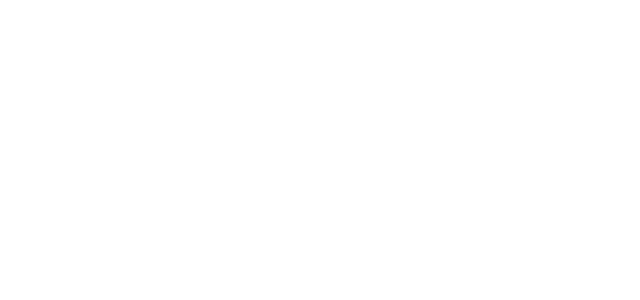
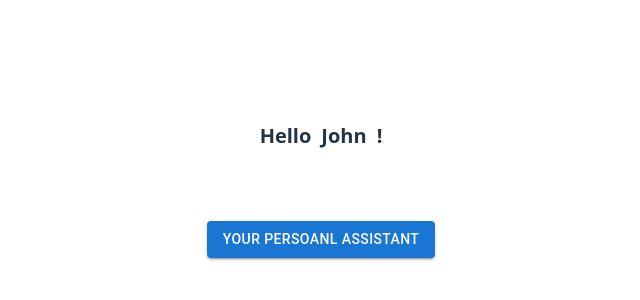
Before and after one commit to azmaeenmahtab/Personal-Assistant-Project, a React (Vite) app in the folder mess-manage/: page / in a window 1280 px wide. Before the commit this address had no page. Shown: the part 234-534 px from the top of the page, without its empty margins (319-959 px from the left). Built offline with nearby package versions, Linux system fonts and the light colour scheme.

Commit message:
rental cost part done

```diff
--- a/mess-manage/src/App.jsx
+++ b/mess-manage/src/App.jsx
@@ -21,6 +21,7 @@ function App() {
   return <>
       <Router>
         <Routes>
+          <Route path='/' element={<Dashboard />} />
       <Route path='/register' element={<Register />} />
       <Route path='/login' element={<Login />} />
       <Route path='/dashboard' element={<Dashboard />} />
--- a/mess-manage/src/components/bootforcemodel/plan2.jsx
+++ b/mess-manage/src/components/bootforcemodel/plan2.jsx
@@ -7,13 +7,47 @@ import { useNavigate } from 'react-router-dom';
 
 
 const Plan2 = () => {
+
     const navigate = useNavigate();
 
-    const [rental, setRental] = useState();
+    const [rental, setRental] = useState('');
 
-    const clickHandler = () => {
+    const clickHandler = async () => {
+        try{
+
+        const token =  localStorage.getItem("token");
+
+        const body = {
+
+            "rental_budget" : rental
+        }
+
+        const response = await fetch("http://localhost:6543/api/rental_budget",{
+            method:"POST",
+            headers:{
+                "Content-Type":"application/json",
+                "Authorization": `Bearer ${token}`
+            },
+            body: JSON.stringify(body)
+        });
+
+        if(!response.ok){
+            const errorData = await response.json();
+            alert(errorData.message || "Something went wrong in fetching");
+            return;
+        }
+
+        alert("Rental added successfully");
+
+        setRental("");
 
         navigate('/plan3');
+    } catch (error) {
+
+        alert(error.message || "Something went wrong in fetching");
+    }
+
+
     }
 
 
@@ -35,7 +69,7 @@ const Plan2 = () => {
             </div>
             <br /><br />
             <div>
-                <Button variant="contained" color="primary" onClick={clickHandler}>Next</Button>
+                <Button variant="contained" color="primary" value={rental} onClick={clickHandler}>Next</Button>
             </div>
         </div>
     )
```
